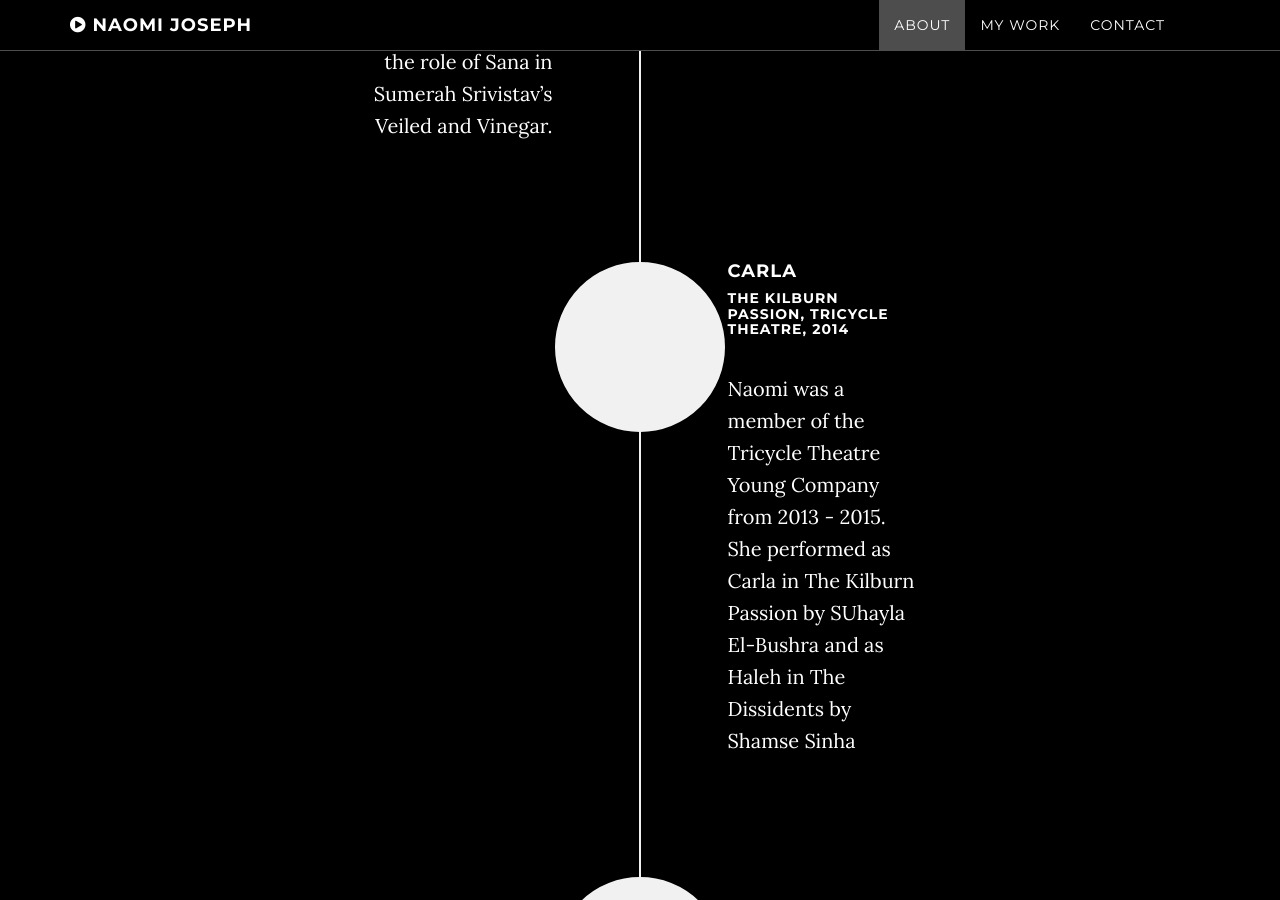
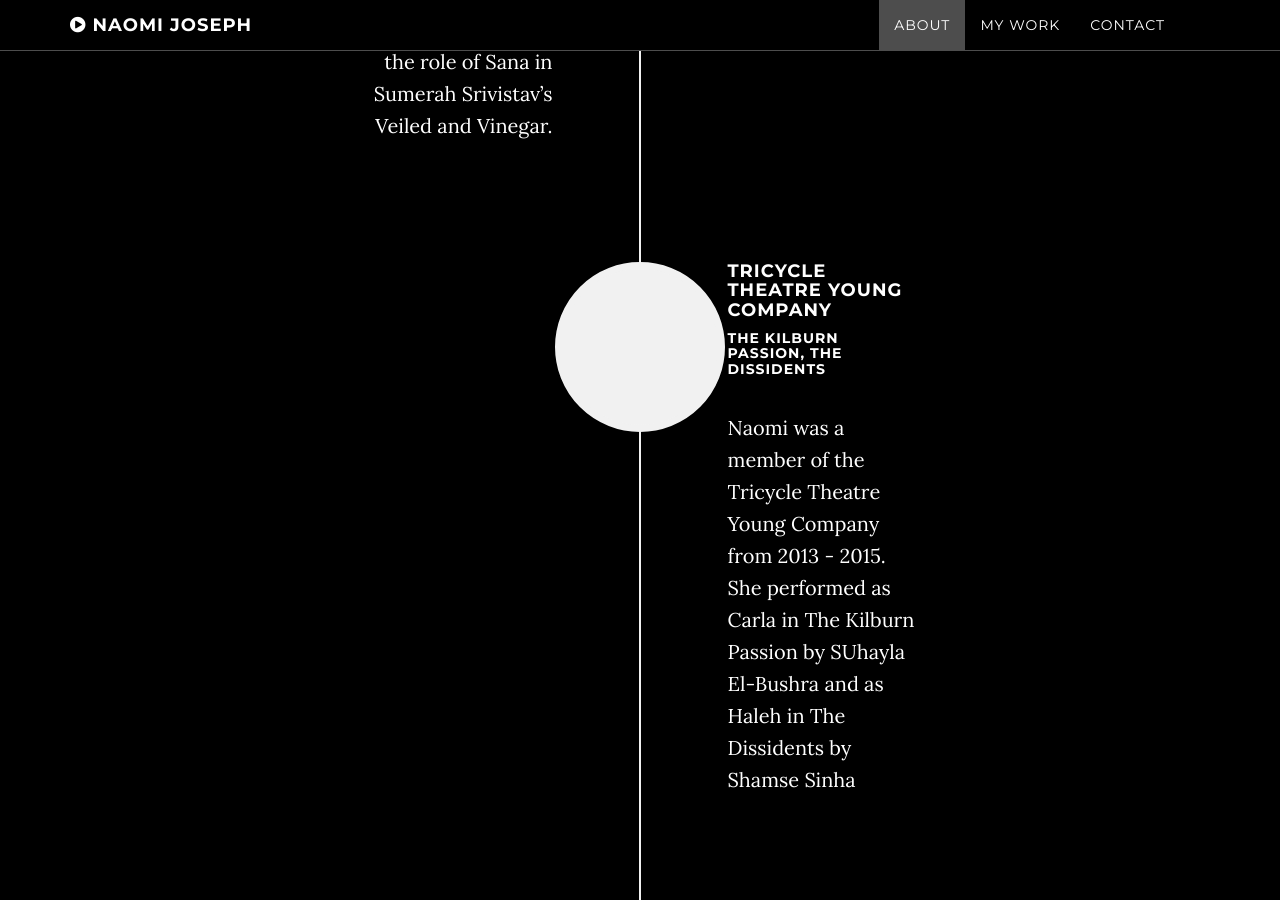
Before and after one commit to NaomiMJ/naomijoseph.me, a Jekyll site: the page built from _posts/2011-04-01-ritm.markdown, in a window 1280 px wide and 900 px high, scrolled down 5989 px. Built offline with Jekyll 4.4.1, drawn with Linux system fonts in a browser that asks for light colours.

Commit message:
Update 2011-04-01-ritm.markdown

```diff
--- a/_posts/2011-04-01-ritm.markdown
+++ b/_posts/2011-04-01-ritm.markdown
@@ -1,6 +1,6 @@
 ---
-title: Carla
-subtitle: The Kilburn Passion, Tricycle Theatre, 2014
+title: Tricycle Theatre Young Company
+subtitle: The Kilburn Passion, The Dissidents
 blurb: Naomi was a member of the Tricycle Theatre Young Company from 2013 - 2015. She performed as Carla in The Kilburn Passion by SUhayla El-Bushra and as Haleh in The Dissidents by Shamse Sinha
 image: "img/timeline/apps/tricycle.png"
 layout: default
```
